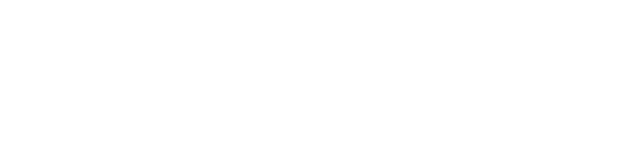
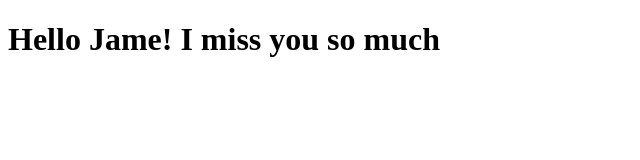
Before and after one commit to JameWorawit/GithubforBeginer, a plain HTML site: page index.html in a window 1280 px wide. Shown: the whole page, without its empty margins (0-640 px from the left). Drawn offline with Linux system fonts and the light colour scheme.

Commit message:
Update index.html
Update details in file html

```diff
--- a/index.html
+++ b/index.html
@@ -6,6 +6,6 @@
     <title>Document</title>
 </head>
 <body>
-
+    <h1> Hello Jame! I miss you so much</h1>
 </body>
 </html>
```
